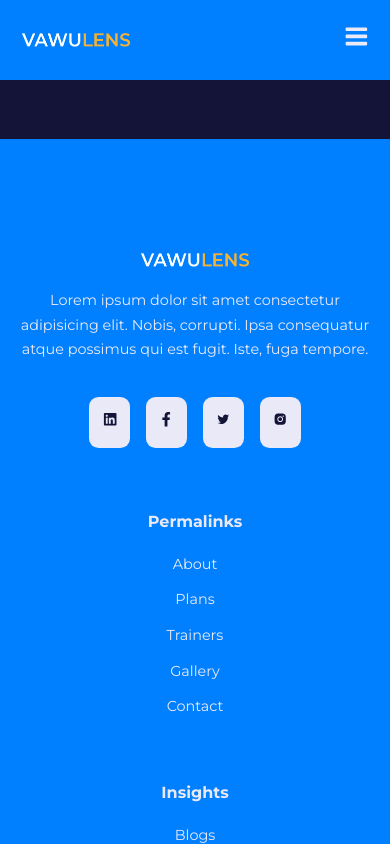
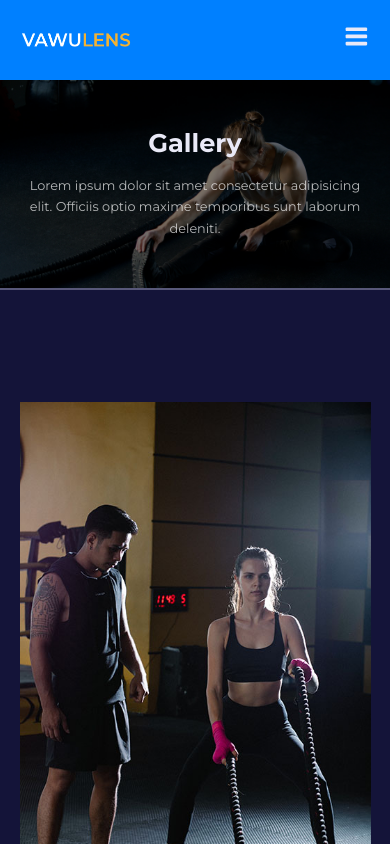
Before and after one commit to idiakeg/airwick-gym, a React (Create React App) app: page /gallery in a window 390 px wide. Shown: the top 844 px of the page. Built offline with nearby package versions, Linux system fonts and the light colour scheme.

Commit message:
created the gallery page

```diff
--- a/src/pages/gallery/Gallery.css
+++ b/src/pages/gallery/Gallery.css
@@ -0,0 +1,31 @@
+.gallery__container {
+	display: grid;
+	grid-template-columns: repeat(3, 1fr);
+}
+
+.gallery__container article {
+	border: 1rem solid transparent;
+	transition: var(--transition);
+}
+
+.gallery__container article:hover {
+	border-color: var(--color-gray-500);
+}
+
+@media screen and (max-width: 1024px) {
+	.gallery__container {
+		grid-template-columns: repeat(2, 1fr);
+		gap: 2rem;
+	}
+
+	.gallery__container article {
+		border: none;
+	}
+}
+
+@media screen and (max-width: 600px) {
+	.gallery__container {
+		grid-template-columns: 1fr;
+		gap: 1rem;
+	}
+}
--- a/src/pages/gallery/Gallery.js
+++ b/src/pages/gallery/Gallery.js
@@ -1,7 +1,33 @@
+import Header from "../../components/Header";
+import HeaderImage from "../../images/header_bg_3.jpg";
 import "./Gallery.css";
 
 const Gallery = () => {
-	return <div>Gallery</div>;
+	// const galleryLength = 15
+	let images = [];
+	for (let i = 1; i <= 15; i++) {
+		images.push(require(`../../images/gallery${i}.jpg`));
+	}
+
+	console.log(images);
+
+	return (
+		<>
+			<Header image={HeaderImage} title="Gallery">
+				Lorem ipsum dolor sit amet consectetur adipisicing elit. Officiis optio
+				maxime temporibus sunt laborum deleniti.
+			</Header>
+			<section className="gallery">
+				<div className="container gallery__container">
+					{images.map((image, index) => (
+						<article key={index}>
+							<img src={image} alt={`Gallery ${index + 1}`} />
+						</article>
+					))}
+				</div>
+			</section>
+		</>
+	);
 };
 
 export default Gallery;
```
